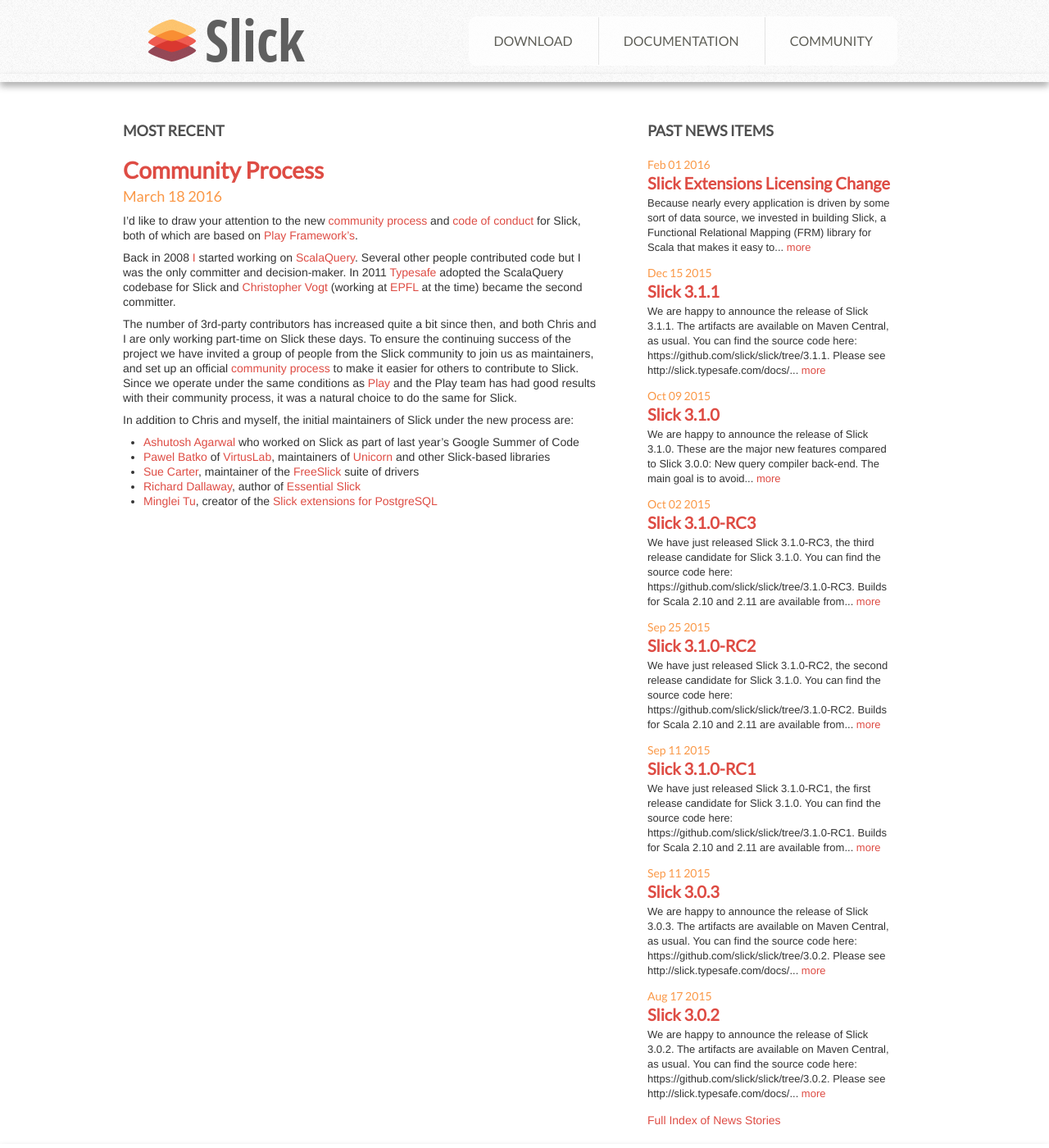
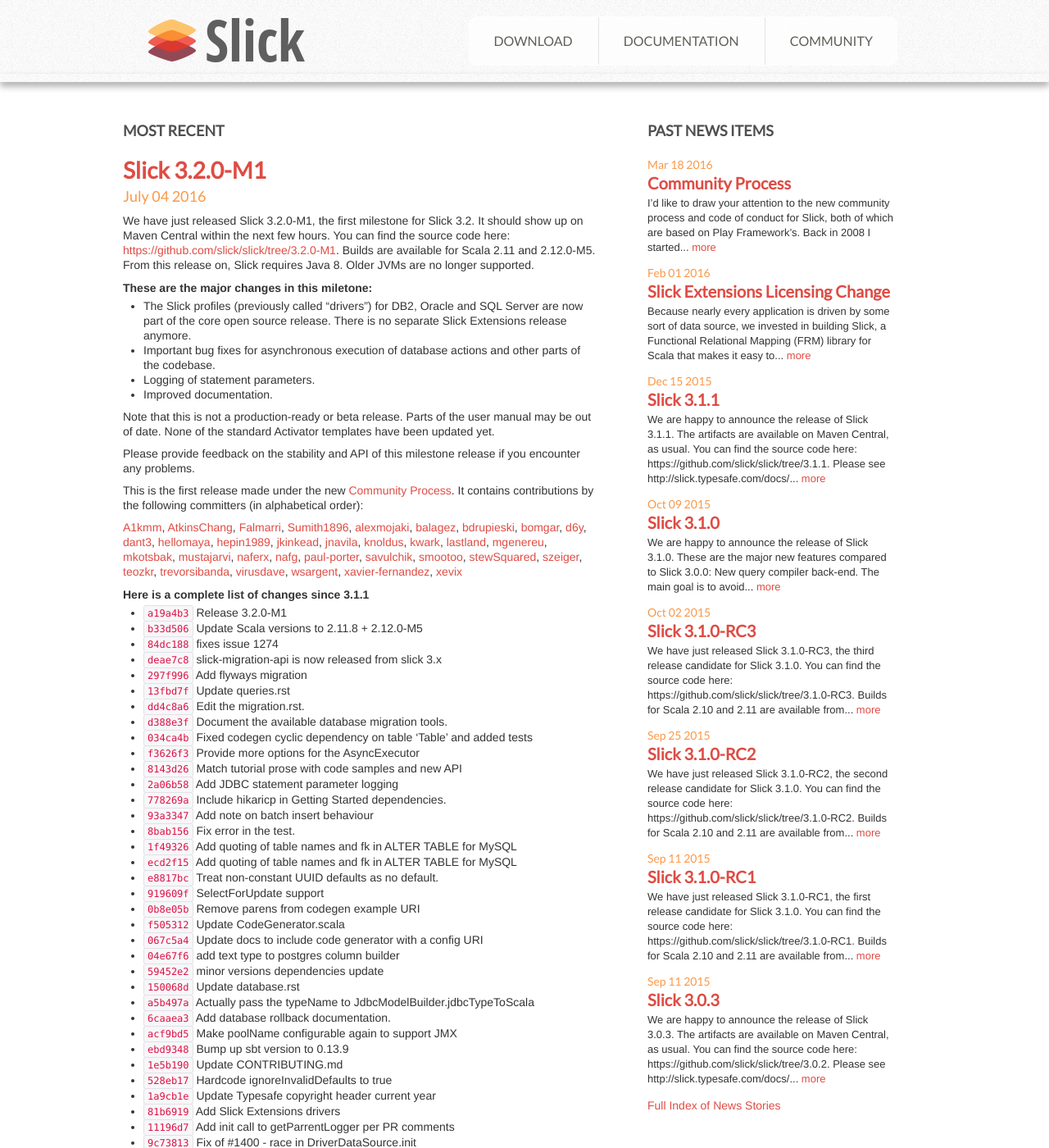
Before and after one commit to slick/slick.github.com, a Jekyll site: the page built from news/index.md, in a window 1280 px wide and 1400 px high. Shown: the whole window at 82% size. Built offline with Jekyll 4.4.1, drawn with Linux system fonts in a browser that asks for light colours; some of the changed text lies outside the part shown.

Commit message:
Announce Slick 3.2.0-M1

```diff
--- a/docs/index.md
+++ b/docs/index.md
@@ -9,16 +9,18 @@
 
 Latest: [3.1.1](/doc/3.1.1/)
 
-* [3.1.1](/doc/3.1.1/) &#124; [3.1.0](/doc/3.1.0/) &#124; [3.0.2](/doc/3.0.2/) &#124; [3.0.1](/doc/3.0.1/) &#124; [3.0.0](/doc/3.0.0/)
-* [3.0.3](/doc/3.0.3/)
+* [3.1.1](/doc/3.1.1/) &#124; [3.1.0](/doc/3.1.0/)
+* [3.0.3](/doc/3.0.3/) &#124; [3.0.2](/doc/3.0.2/) &#124; [3.0.1](/doc/3.0.1/) &#124; [3.0.0](/doc/3.0.0/)
 * [2.1.0](/doc/2.1.0/)
 * [2.0.3](/doc/2.0.3/) &#124; [2.0.2](/doc/2.0.2/) &#124; [2.0.1](/doc/2.0.1/) &#124; [2.0.0](/doc/2.0.0/)
 * 1.0.1 [Manual](/doc/1.0.1/) and [API](/doc/1.0.1/api/) &#124; 1.0.0 [Manual](/doc/1.0.0/) and [API](/doc/1.0.0/api/)
 * 0.11.2 [Manual](/doc/0.11.2/) and [API](/doc/0.11.2/api/) &#124; 0.11.1 [Manual](/doc/0.11.1/) and [API](/doc/0.11.1/api/) &#124; 0.11.0 [Manual](/doc/0.11.0/) and [API](/doc/0.11.0/api/)
 
-<!--
 #### Latest Release Candidate / Milestone Builds
 
+* [3.2.0-M1](/doc/3.2.0-M1/)
+
+<!--
 * [Slick 3.1.0-RC3 Documentation](/doc/3.1.0-RC3/)
 * [Slick 3.1.0-RC2 Documentation](/doc/3.1.0-RC2/)
 * [Slick 3.1.0-RC1 Documentation](/doc/3.1.0-RC1/)
--- /dev/null
+++ b/news/_posts/2016-07-04-slick-3.2.0-M1-released.md
@@ -0,0 +1,99 @@
+---
+layout: news
+title: Slick 3.2.0-M1
+author: Stefan Zeiger
+---
+We have just released Slick 3.2.0-M1, the first milestone for Slick 3.2. It
+should show up on Maven Central within the next few hours. You can find the
+source code here: <https://github.com/slick/slick/tree/3.2.0-M1>. Builds are
+available for Scala 2.11 and 2.12.0-M5. From this release on, Slick requires Java 8.
+Older JVMs are no longer supported.
+
+##### These are the major changes in this miletone:
+
+* The Slick profiles (previously called "drivers") for DB2, Oracle and SQL Server are
+  now part of the core open source release. There is no separate Slick Extensions release
+  anymore.
+* Important bug fixes for asynchronous execution of database actions and other parts of
+  the codebase.
+* Logging of statement parameters.
+* Improved documentation.
+
+Note that this is not a production-ready or beta release. Parts of the user manual may be
+out of date. None of the standard Activator templates have been updated yet.
+
+Please provide feedback on the stability and API of this milestone release if you encounter any problems.
+
+This is the first release made under the new [Community Process](/community/process.html). It contains
+contributions by the following committers (in alphabetical order):
+
+[A1kmm](https://github.com/A1kmm), [AtkinsChang](https://github.com/AtkinsChang), [Falmarri](https://github.com/Falmarri), [Sumith1896](https://github.com/Sumith1896), [alexmojaki](https://github.com/alexmojaki), [balagez](https://github.com/balagez), [bdrupieski](https://github.com/bdrupieski), [bomgar](https://github.com/bomgar), [d6y](https://github.com/d6y), [dant3](https://github.com/dant3), [hellomaya](https://github.com/hellomaya), [hepin1989](https://github.com/hepin1989), [jkinkead](https://github.com/jkinkead), [jnavila](https://github.com/jnavila), [knoldus](https://github.com/knoldus), [kwark](https://github.com/kwark), [lastland](https://github.com/lastland), [mgenereu](https://github.com/mgenereu), [mkotsbak](https://github.com/mkotsbak), [mustajarvi](https://github.com/mustajarvi), [naferx](https://github.com/naferx), [nafg](https://github.com/nafg), [paul-porter](https://github.com/paul-porter), [savulchik](https://github.com/savulchik), [smootoo](https://github.com/smootoo), [stewSquared](https://github.com/stewSquared), [szeiger](https://github.com/szeiger), [teozkr](https://github.com/teozkr), [trevorsibanda](https://github.com/trevorsibanda), [virusdave](https://github.com/virusdave), [wsargent](https://github.com/wsargent), [xavier-fernandez](https://github.com/xavier-fernandez), [xevix](https://github.com/xevix)
+
+##### Here is a complete list of changes since 3.1.1
+
+* [``a19a4b3``](https://github.com/slick/slick/commit/a19a4b35b58bea77d4a86a804f657663c08b0eab) Release 3.2.0-M1
+* [``b33d506``](https://github.com/slick/slick/commit/b33d506e50498f75a510b547f445227498ccd68b) Update Scala versions to 2.11.8 + 2.12.0-M5
+* [``84dc188``](https://github.com/slick/slick/commit/84dc188ec460524cc8b81fdd730347f3c011815c) fixes issue 1274
+* [``deae7c8``](https://github.com/slick/slick/commit/deae7c85ffefc62109cb53d65b3980822484c5b0) slick-migration-api is now released from slick 3.x
+* [``297f996``](https://github.com/slick/slick/commit/297f9965233f9603c62dd4605eb2fb4bb48a9db6) Add flyways migration
+* [``13fbd7f``](https://github.com/slick/slick/commit/13fbd7f42924206f747b1e80732a4dea69fc713b) Update queries.rst
+* [``dd4c8a6``](https://github.com/slick/slick/commit/dd4c8a659e41ef23c90716786e9317972db33b82) Edit the migration.rst.
+* [``d388e3f``](https://github.com/slick/slick/commit/d388e3f3e1bc93b6179318ee2869998d31f2565f) Document the available database migration tools.
+* [``034ca4b``](https://github.com/slick/slick/commit/034ca4b85777b373488353cefc5dbc96baf9231f) Fixed codegen cyclic dependency on table 'Table' and added tests
+* [``f3626f3``](https://github.com/slick/slick/commit/f3626f33e0c0ce0a0e7e453ede2a22f58125d971) Provide more options for the AsyncExecutor
+* [``8143d26``](https://github.com/slick/slick/commit/8143d26a37c7007a9034d7099fdb05488cc4a249) Match tutorial prose with code samples and new API
+* [``2a06b58``](https://github.com/slick/slick/commit/2a06b58c198af0a6c4dcb35aa98aec8bf1b9d440) Add JDBC statement parameter logging
+* [``778269a``](https://github.com/slick/slick/commit/778269a6fa7982285211312395ce741f798d15bf) Include hikaricp in Getting Started dependencies.
+* [``93a3347``](https://github.com/slick/slick/commit/93a33472440ced5e13bdad94f1c5788f842fd2fc) Add note on batch insert behaviour
+* [``8bab156``](https://github.com/slick/slick/commit/8bab1566318de0e947d32f5bed16acea71e30e48) Fix error in the test.
+* [``1f49326``](https://github.com/slick/slick/commit/1f493265ba3652a202763d1aaf8d4a83e4498770) Add quoting of table names and fk in ALTER TABLE for MySQL
+* [``ecd2f15``](https://github.com/slick/slick/commit/ecd2f15646e03cb953172fce7f4befba053bba16) Add quoting of table names and fk in ALTER TABLE for MySQL
+* [``e8817bc``](https://github.com/slick/slick/commit/e8817bc3939ca2ce79b038001f02b7b155db341c) Treat non-constant UUID defaults as no default.
+* [``919609f``](https://github.com/slick/slick/commit/919609fe698836306e90eead7250180fbc61487f) SelectForUpdate support
+* [``0b8e05b``](https://github.com/slick/slick/commit/0b8e05b977710616a4bed6d63aa003a1918b6c44) Remove parens from codegen example URI
+* [``f505312``](https://github.com/slick/slick/commit/f505312df73dbd260906aa8bfa5af078f9b13ccd) Update CodeGenerator.scala
+* [``067c5a4``](https://github.com/slick/slick/commit/067c5a4dd72ba837e89186884aef0ae53eee7713) Update docs to include code generator with a config URI
+* [``04e67f6``](https://github.com/slick/slick/commit/04e67f6e33884922f44a7a9711c8602d6c7b69c1) add text type to postgres column builder
+* [``59452e2``](https://github.com/slick/slick/commit/59452e22d5aa2420d44e6ee153d227757be72696) minor versions dependencies update
+* [``150068d``](https://github.com/slick/slick/commit/150068dd5ab67fab0f3c13deae3a5838dffe7612) Update database.rst
+* [``a5b497a``](https://github.com/slick/slick/commit/a5b497a209bc1193fb4102feea49b867dbd95921) Actually pass the typeName to JdbcModelBuilder.jdbcTypeToScala
+* [``6caaea3``](https://github.com/slick/slick/commit/6caaea3a8a888d54dc51463bc0e1725191b9721a) Add database rollback documentation.
+* [``acf9bd5``](https://github.com/slick/slick/commit/acf9bd5d2ad37d766620544046258101e839f6e6) Make poolName configurable again to support JMX
+* [``ebd9348``](https://github.com/slick/slick/commit/ebd93486f031e423e5465b8d99ac81b5c6d205a3) Bump up sbt version to 0.13.9
+* [``1e5b190``](https://github.com/slick/slick/commit/1e5b190884a378ca588ae219e5bd86efcc939afa) Update CONTRIBUTING.md
+* [``528eb17``](https://github.com/slick/slick/commit/528eb170c7d94a986e1ff360a56a6ca7eea3a6b9) Hardcode ignoreInvalidDefaults to true
+* [``1a9cb1e``](https://github.com/slick/slick/commit/1a9cb1ebfcb8b9c511c17aaee2ab4e15afa97b06) Update Typesafe copyright header current year
+* [``81b6919``](https://github.com/slick/slick/commit/81b6919bb719c20933779e9cb2cdadf1bbc6ea8a) Add Slick Extensions drivers
+* [``11196d7``](https://github.com/slick/slick/commit/11196d730a28d7e173e0eac03bc00ae4ef90fc4c) Add init call to getParrentLogger per PR comments
+* [``9c73813``](https://github.com/slick/slick/commit/9c73813abd8ae0b676c411c848ba3932d27d17aa) Fix of #1400 - race in DriverDataSource.init
+* [``49e8fe5``](https://github.com/slick/slick/commit/49e8fe505562c818eea4d60ce078087a9da7fd42)  Update queries.rst
+* [``6cf07ef``](https://github.com/slick/slick/commit/6cf07efda6e6cade3f75ac46791b0f790873a06d) Fix some issues found using static code analysis tools
+* [``86a2e76``](https://github.com/slick/slick/commit/86a2e76ea8ba5274d7294583c3a053df238d7412) Use 'for' loops instead of 'while' ones on 'JdbcTypesComponent.scala'
+* [``372bf61``](https://github.com/slick/slick/commit/372bf61f2f7c51bd0d996dda107ce1e3d1314db3) DBType doesn't work at slick 3.1
+* [``17a0267``](https://github.com/slick/slick/commit/17a0267aa3919cdd7b6d1d65ff9a35a548573856) Replace TableQuery's obsolete "ddl" method name with "schema" in docs
+* [``147a28d``](https://github.com/slick/slick/commit/147a28d7d63b92008971333686b0918fb28dd7ee) remove deprecated view bound code
+* [``ba9f998``](https://github.com/slick/slick/commit/ba9f99819c75fa9bd8cca774adf20f6fe7884a6f) = slick add explicit return type for implicit conversion
+* [``06af1ed``](https://github.com/slick/slick/commit/06af1ed52c38b8f66406e7dba6ade848e0a8a20b) small typo
+* [``886a14d``](https://github.com/slick/slick/commit/886a14d00bf45785e2345fb29c340911698f883c) fix some spelling/grammar errors in the docs
+* [``4d07e94``](https://github.com/slick/slick/commit/4d07e94ec3e76868bc077694839766ce4975a7cd) + slick #1334 add DBIOAction.collect
+* [``c935437``](https://github.com/slick/slick/commit/c9354371ce56153aee94d10c70d6d3244694b1cd) Change deprecated TableQuery reference
+* [``c9d84db``](https://github.com/slick/slick/commit/c9d84db8521d637193c6476956f4fce6543258e5) Fix Sphinx warning caused by too short underline.
+* [``00f3ea7``](https://github.com/slick/slick/commit/00f3ea7fc0c27b0077b5427a5aac927f56f8282f) Add documentation for building Sphinx documentation.
+* [``221905a``](https://github.com/slick/slick/commit/221905a1ff20a58d971df71153cb7eefd0e9b8ad) Add custom 'circle.yml' for running all the test using the oraclejdk8
+* [``ef67153``](https://github.com/slick/slick/commit/ef67153954af32959b8885641c26a54662ec8b75) Throw exception on non boolean argument to ignoreInvalidDefaults
+* [``8fe849e``](https://github.com/slick/slick/commit/8fe849e7dcdac2c599763dc62b39beca3f5369bc) Added ignoreInvalidDefaults parameter to codegen main method instead of hard coding to false
+* [``280b5e9``](https://github.com/slick/slick/commit/280b5e90c3660c4e4a792e5a4f560d86e567b14e) Add an example of using a subselect in a delete.
+* [``24a2740``](https://github.com/slick/slick/commit/24a27406030c7c81d15d5a43f7c0017d0f159828) Update the example data url
+* [``1f2df84``](https://github.com/slick/slick/commit/1f2df845fd036a2130503d72132719b3667acdd2) +slick #1333 add zipWith to DBIOAction
+* [``4812235``](https://github.com/slick/slick/commit/48122359f33cd2a44deceadba4f0c9204b38aac3) +slick #1329 add flatten to DBIOAction
+* [``2e6a35e``](https://github.com/slick/slick/commit/2e6a35ef8517f97cc8051ddd374b03e2a3a09b65) Remove duplicate reactive-streams bundle from osgitests/osgiBundleFiles
+* [``f8fde98``](https://github.com/slick/slick/commit/f8fde98961fa08e10a07c13c44105adf7cb57f0c) Some documentation improvements
+* [``9fe3226``](https://github.com/slick/slick/commit/9fe322693b89bb3c82728b1d0d5a39c032183f22) fix transaction for postgresql upsert
+* [``e46a0a5``](https://github.com/slick/slick/commit/e46a0a530a8bb5581bf10a0429bcff0e8d791c04) Package structure refactoring
+* [``ca19b6e``](https://github.com/slick/slick/commit/ca19b6e070c2b87785f53d8c77aadc762df4a99b) Also generate `set` and `update` in `mapTo` fast-path converters.
+* [``de88a61``](https://github.com/slick/slick/commit/de88a610f224a510fd07d05d462591fabed06741) Generate Fast Path Converters in `.mapTo`
+* [``3e29760``](https://github.com/slick/slick/commit/3e297601d2ce2bf0496356be56f1e553aef65784) Move simple Fast Path API up to `RelationalProfile`
+* [``d980dbb``](https://github.com/slick/slick/commit/d980dbb26ee2c35c02bf4543d92f527665f9daab) Add a macro-based operator for mapping projections to case classes
+* [``4468733``](https://github.com/slick/slick/commit/4468733506bee052449b43efd0f7c52619d15676) Some simplifications that were enabled by bug fixes in Scala 2.11
+* [``ef65d0b``](https://github.com/slick/slick/commit/ef65d0b2d0c81dbf64390a3933f8e93cd5008a8c) Run Reactive Streams tests with ScalaTest
+* [``20aed4c``](https://github.com/slick/slick/commit/20aed4cab2c510c9b1baf6ebcc974df95ffd191f) Require Java 8 and Scala 2.11
```
